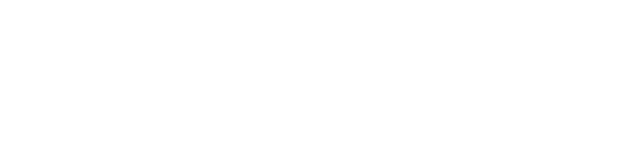
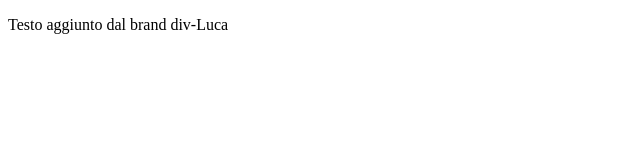
Before and after one commit to LucaAgatinoPrivitera/gitbranch-group, a plain HTML site: page index.html in a window 1280 px wide. Shown: the whole page, without its empty margins (0-640 px from the left). Drawn offline with Linux system fonts and the light colour scheme.

Commit message:
div creato

```diff
--- a/index.html
+++ b/index.html
@@ -6,6 +6,8 @@
     <title>Document</title>
 </head>
 <body>
-
+    <div>
+        <p>Testo aggiunto dal brand div-Luca</p>
+    </div>
 </body>
 </html>
```
